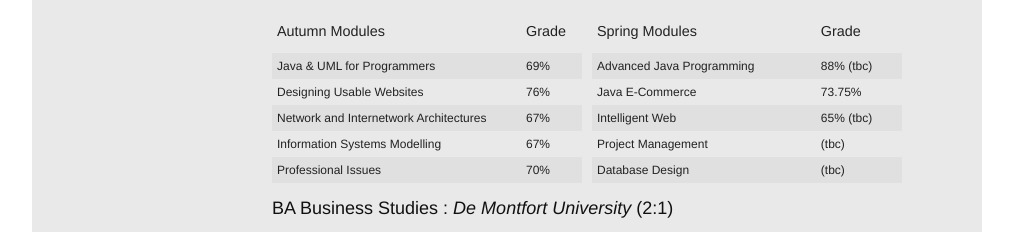
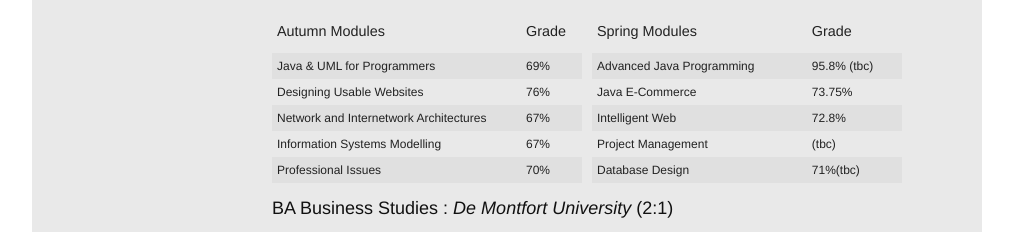
Before and after one commit to henryoswald/CV, a plain HTML site: page index.html in a window 1280 px wide. Shown: the part 564-796 px from the top of the page, without its empty margins (133-1146 px from the left). Drawn offline with nearby package versions, Linux system fonts and the light colour scheme.

Commit message:
added latest grades

```diff
--- a/index.html
+++ b/index.html
@@ -147,7 +147,7 @@
 
                     <tr  title="Lots and lots of java">
 				        <td>Advanced Java Programming</td>
-					    <td> 88% (tbc)</td>
+					    <td> 95.8% (tbc)</td>
 				    </tr>
 
 					<tr title="Built project in Play! Framework">
@@ -157,7 +157,7 @@
 
 					<tr title="Linked Data, RDF, RDFs, Dbpedia + more. Using Java">
 					    <td>Intelligent Web</td>
-					    <td> 65% (tbc)</td>
+					    <td>72.8%</td>
 					</tr>
 
 					<tr title="Specailised in XP with some SCRUM">
@@ -167,7 +167,7 @@
 
 					<tr>
 					    <td title="Using Oracle">Database Design </td>
-					    <td>(tbc)</td>
+					    <td>71%(tbc)</td>
 					</tr>
 
                 </Table>
```
Also changed, not shown: 2 other files.
